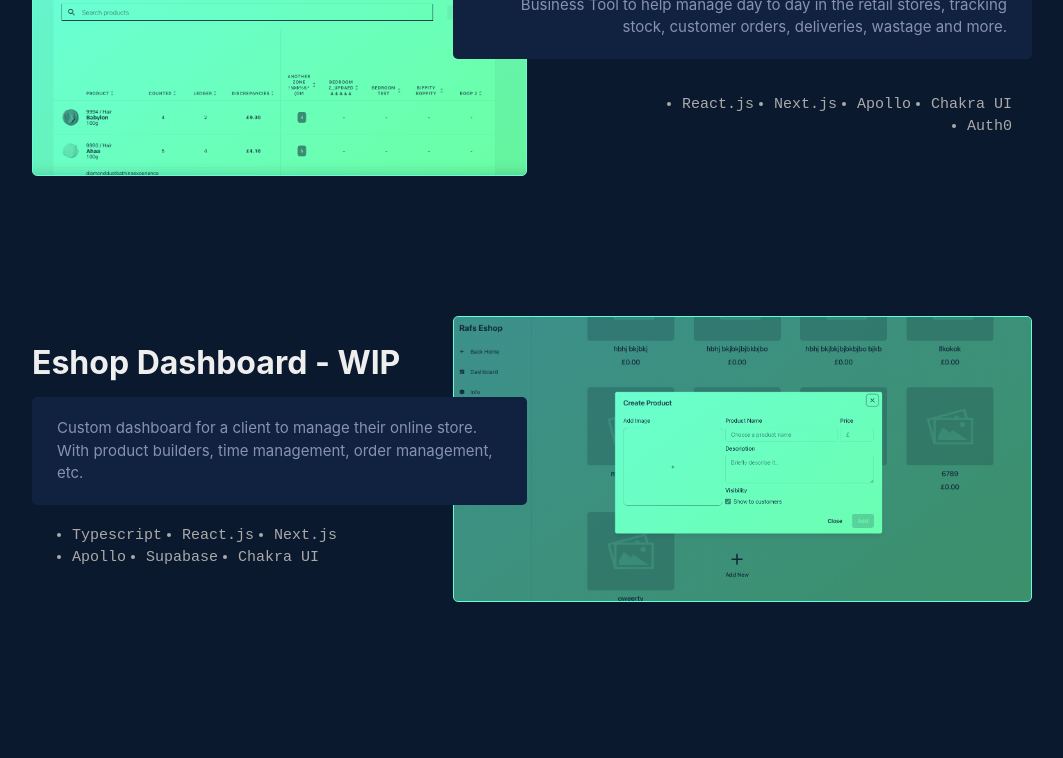
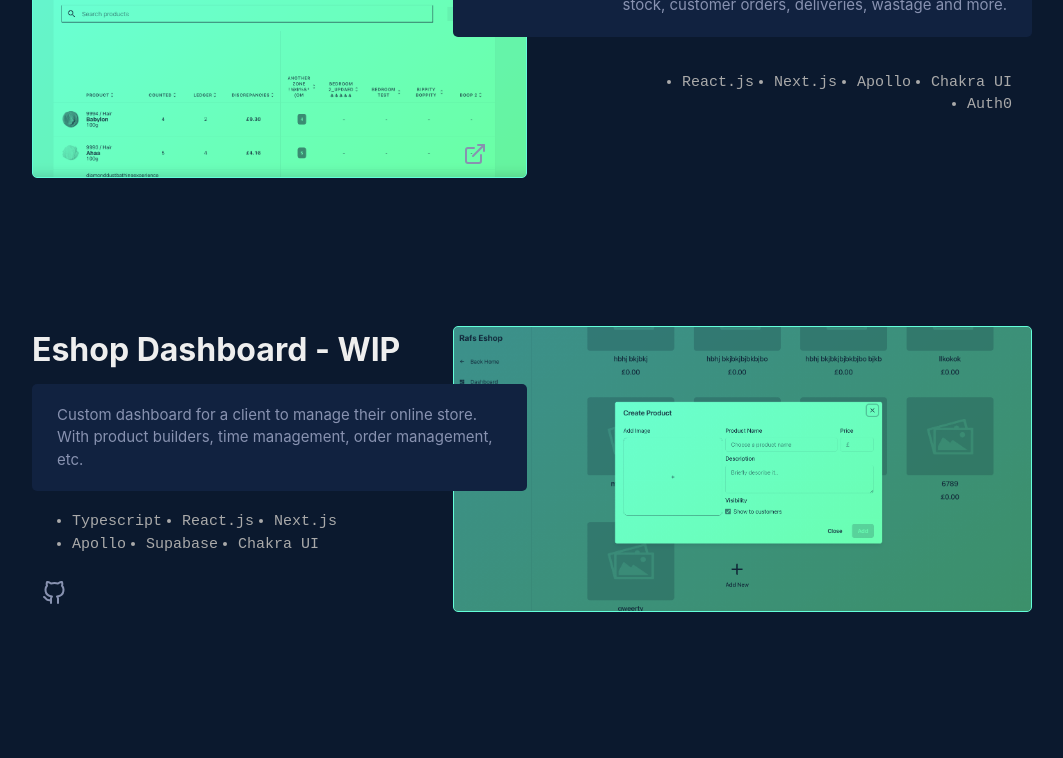
Before and after one commit to designedhead/raf-portfolio, a Next.js app: page / in a window 1280 px wide. Shown: the part 3600-4358 px from the top of the page, without its empty margins (108-1171 px from the left). Built offline with nearby package versions, Linux system fonts and the light colour scheme.

Commit message:
feat: add new projects

```diff
--- a/src/components/FeaturedProject.js
+++ b/src/components/FeaturedProject.js
@@ -9,7 +9,7 @@ const FeaturedProject = ({ index, tile }) => {
   const imageDirection = isOdd ? "project-img-right" : "project-img-left";
   console.log("🚀  index", "project-img", imageDirection);
 
-  const { title, description, tags, github } = tile;
+  const { title, description, tags, github, link } = tile;
   return (
     <div className="project-container">
       <div className="project">
@@ -26,6 +26,46 @@ const FeaturedProject = ({ index, tile }) => {
               ))}
             </ul>
           </div>
+          <div className="tile_header_right">
+            {github && (
+              <a href={github} target="_blank" rel="noopener noreferrer">
+                <svg
+                  xmlns="http://www.w3.org/2000/svg"
+                  width="24"
+                  height="24"
+                  viewBox="0 0 24 24"
+                  fill="none"
+                  stroke="currentColor"
+                  strokeWidth="2"
+                  strokeLinecap="round"
+                  strokeLinejoin="round"
+                  className="tile_icons"
+                >
+                  <path d="M9 19c-5 1.5-5-2.5-7-3m14 6v-3.87a3.37 3.37 0 0 0-.94-2.61c3.14-.35 6.44-1.54 6.44-7A5.44 5.44 0 0 0 20 4.77 5.07 5.07 0 0 0 19.91 1S18.73.65 16 2.48a13.38 13.38 0 0 0-7 0C6.27.65 5.09 1 5.09 1A5.07 5.07 0 0 0 5 4.77a5.44 5.44 0 0 0-1.5 3.78c0 5.42 3.3 6.61 6.44 7A3.37 3.37 0 0 0 9 18.13V22" />
+                </svg>
+              </a>
+            )}
+            {link && (
+              <a href={link} target="_blank" rel="noopener noreferrer">
+                <svg
+                  xmlns="http://www.w3.org/2000/svg"
+                  width="24"
+                  height="24"
+                  viewBox="0 0 24 24"
+                  fill="none"
+                  stroke="currentColor"
+                  strokeWidth="2"
+                  strokeLinecap="round"
+                  strokeLinejoin="round"
+                  className="tile_icons"
+                >
+                  <path d="M18 13v6a2 2 0 0 1-2 2H5a2 2 0 0 1-2-2V8a2 2 0 0 1 2-2h6" />
+                  <polyline points="15 3 21 3 21 9" />
+                  <line x1="10" y1="14" x2="21" y2="3" />
+                </svg>
+              </a>
+            )}
+          </div>
         </div>
 
         <div className={`project-img ${imageDirection}`}>
--- a/src/data/projects.js
+++ b/src/data/projects.js
@@ -14,6 +14,7 @@ export const projects = [
       "Chakra UI",
     ],
     image: "/projects/library.jpeg",
+    link: "https://library.rafaelmendes.co.uk",
   },
   {
     title: "SAM - Lush",
@@ -37,6 +38,7 @@ export const projects = [
       "Chakra UI",
     ],
     image: "/projects/eshop.png",
+    github: "https://github.com/designedhead/eshop",
   },
   {
     title: "Eshop Customer - WIP",
@@ -52,6 +54,7 @@ export const projects = [
       "Chakra UI",
     ],
     image: "/projects/sam.png",
+    github: "https://github.com/designedhead/eshop-customer",
   },
   {
     title: "SAM - Lord of Misrule",
```
